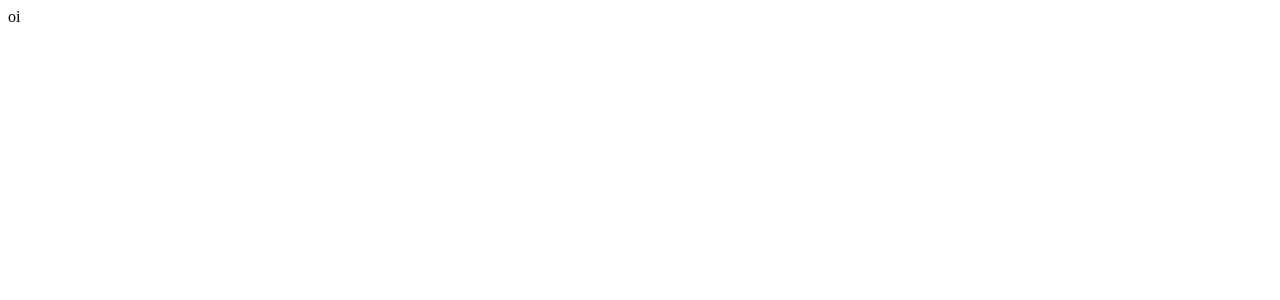
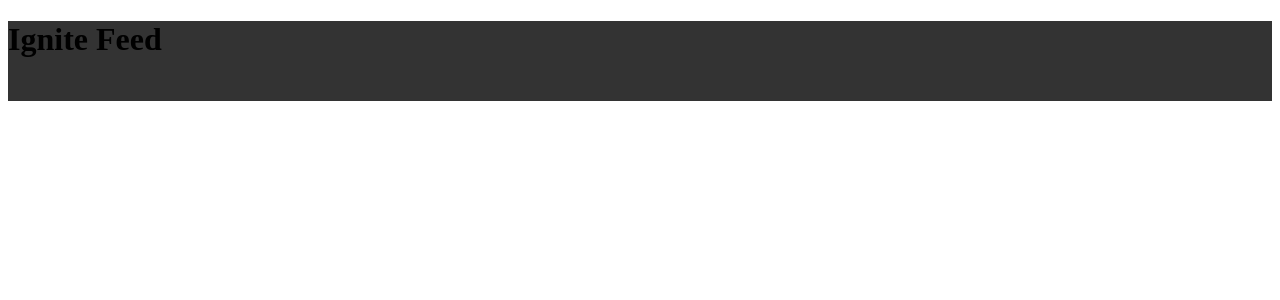
Before and after one commit to lucasdebeterco/ignite-feed, a React (Vite) app: page / in a window 1280 px wide. Shown: the top 300 px of the page. Built offline with nearby package versions, Linux system fonts and the light colour scheme.

Commit message:
using css modules for first styling

```diff
--- a/src/App.jsx
+++ b/src/App.jsx
@@ -1,9 +1,12 @@
+import { Header } from './components/header'
+import './styles.css'
+
 function App() {
 
   return (
-    <>
-      oi
-    </>
+    <div>
+      <Header />
+    </div>
   )
 }
 
--- /dev/null
+++ b/src/components/Header.jsx
@@ -0,0 +1,9 @@
+import styles from './Header.module.css'
+
+export function Header() {
+    return (
+        <header className={styles.header}>
+            <h1>Ignite Feed</h1>
+        </header>
+    )
+}
--- /dev/null
+++ b/src/components/Header.module.css
@@ -0,0 +1,4 @@
+.header {
+    background: #333;
+    height: 80px;
+}
--- /dev/null
+++ b/src/styles.css
@@ -0,0 +1,3 @@
+body {
+
+}
```
